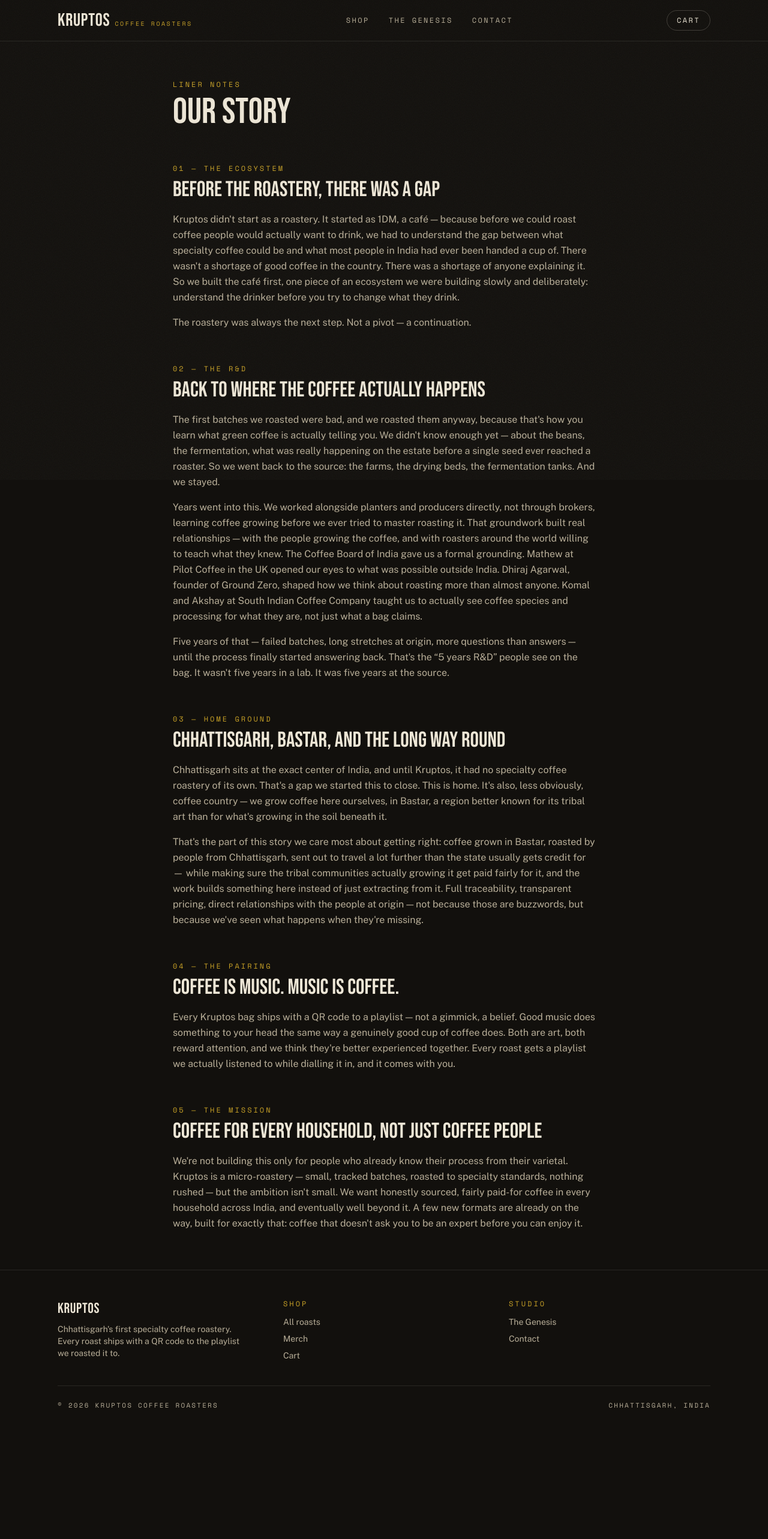
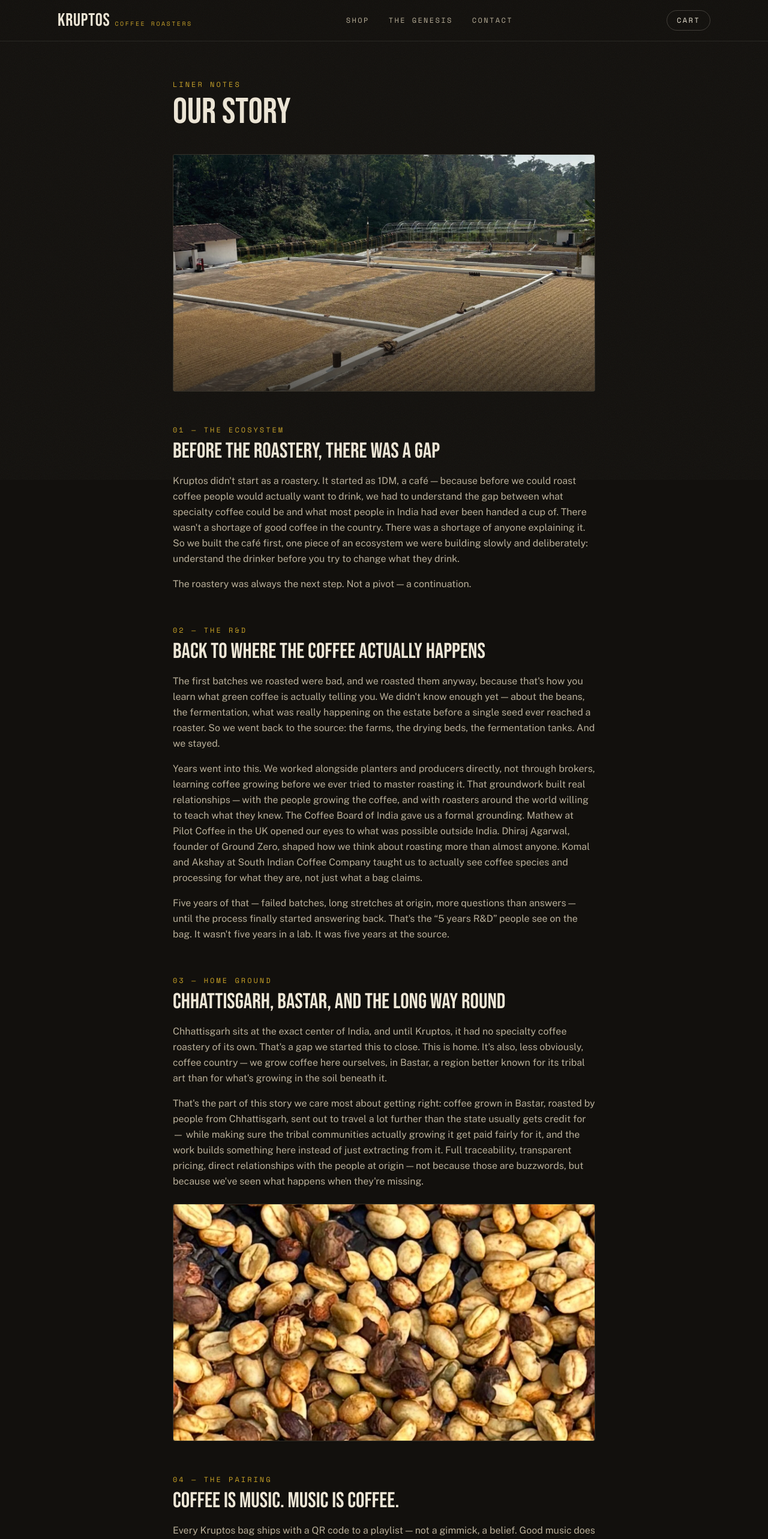
Before and after one commit to akhandmisra/kruptos-coffee, a Next.js app: page /about in a window 1280 px wide. Shown: the top 2566 px of the page at 60% size. Before the commit the page ends 2400 px from the top, so only its background shows below. Built offline with nearby package versions, Linux system fonts and the light colour scheme.

Commit message:
Update page.tsx

```diff
--- a/src/app/about/page.tsx
+++ b/src/app/about/page.tsx
@@ -1,3 +1,5 @@
+import Image from "next/image";
+
 export const metadata = { title: "Our Story — Kruptos Coffee Roasters" };
 
 const SECTIONS = [
@@ -52,6 +54,17 @@ export default function AboutPage() {
         Our Story
       </h1>
 
+      <div className="relative mt-10 aspect-[16/9] w-full overflow-hidden rounded-sm border border-bone/10 bg-ink-raised">
+        <Image
+          src="/images/estate-banner.jpg"
+          alt="Coffee estate in Bastar, Chhattisgarh, where Kruptos grows and processes coffee"
+          fill
+          priority
+          className="object-cover"
+        />
+        <div className="absolute inset-0 bg-gradient-to-t from-ink/70 via-transparent to-transparent" />
+      </div>
+
       <div className="mt-14 space-y-14">
         {SECTIONS.map((section) => (
           <section key={section.title}>
@@ -66,6 +79,16 @@ export default function AboutPage() {
                 <p key={i}>{paragraph}</p>
               ))}
             </div>
+            {section.eyebrow === "03 — Home Ground" && (
+              <div className="relative mt-6 aspect-[16/9] w-full overflow-hidden rounded-sm border border-bone/10 bg-ink-raised">
+                <Image
+                  src="/images/estate-processing.jpg"
+                  alt="Coffee processing at the Kruptos estate — drying beds and fermentation"
+                  fill
+                  className="object-cover"
+                />
+              </div>
+            )}
           </section>
         ))}
       </div>
```
